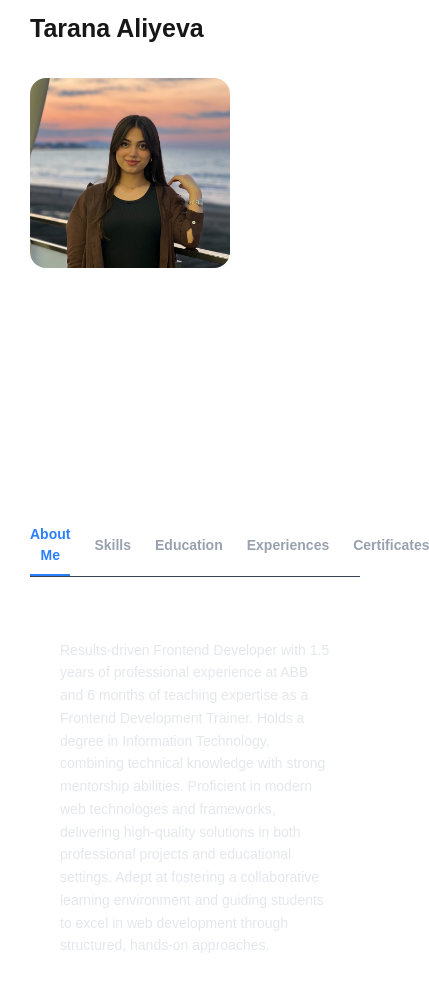
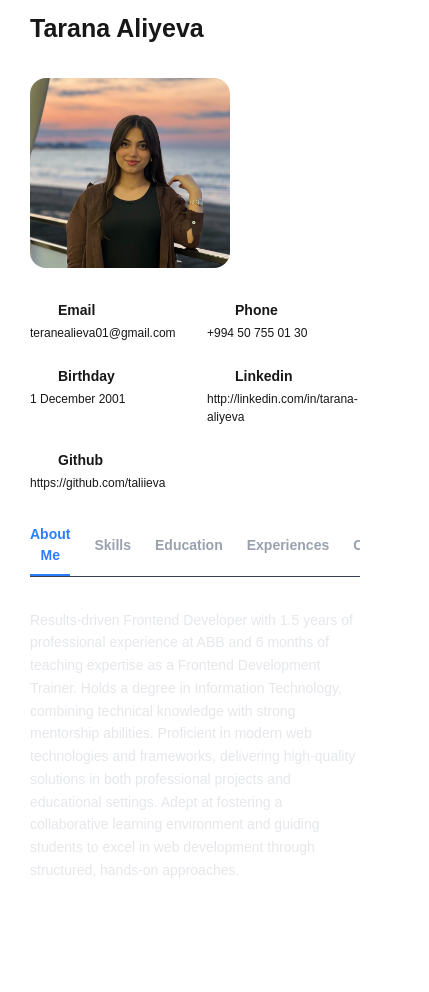
Before and after one commit to taliieva/my-portfolio, a Next.js app: page / in a window 390 px wide. Shown: the top 992 px of the page, 429 px wide, since content can reach past the window. After the commit the page ends 902 px from the top, so only its background shows below. Built offline with nearby package versions, Linux system fonts and the light colour scheme.

Commit message:
theme color and scroll bug

```diff
--- a/src/app/certificates/page.tsx
+++ b/src/app/certificates/page.tsx
@@ -20,7 +20,7 @@ export default function Certificates() {
   };
 
   return (
-    <div className="w-full px-4 py-10 flex flex-col items-center">
+    <div className="w-full md:px-4 py-10 flex flex-col items-center">
       <div className="grid grid-cols-1 sm:grid-cols-2 md:grid-cols-3 gap-4 sm:gap-6 w-full max-w-6xl">
         {certificateList.map((cert, index) => (
           <MotionDiv
--- a/src/app/page.tsx
+++ b/src/app/page.tsx
@@ -22,8 +22,8 @@ export default function Home() {
     <div className="w-full px-[30px] py-[20px] flex flex-col items-center">
       <ContactInfo />
 
-      <div className="flex w-full gap-6 border-b border-gray-700 mt-8">
-        {tabs.map((tab) => (
+      <div className="flex w-full gap-6 border-b border-gray-700 mt-8 overflow-x-auto scrollbar-hide">
+         {tabs.map((tab) => (
           <button
             key={tab}
             onClick={() => setActiveTab(tab)}
--- a/src/components/AboutMe.tsx
+++ b/src/components/AboutMe.tsx
@@ -1,6 +1,6 @@
 export default function AboutMe() {
   return (
-    <div className="w-full p-[30px] flex flex-col gap-[30px]">
+    <div className="w-full md:p-[30px] flex flex-col gap-[30px]">
       {/* <p className="font-black text-[25px]">About Me</p> */}
       <p className="max-w-[800px] leading-relaxed text-gray-200 text-[14px] md:text-[18px]">
         Results-driven Frontend Developer with 1.5 years of professional
--- a/src/components/ContactInfo.tsx
+++ b/src/components/ContactInfo.tsx
@@ -4,9 +4,12 @@ import Image from "next/image";
 
 import dynamic from "next/dynamic";
 
-const MotionDiv = dynamic(() => import("framer-motion").then(mod => mod.motion.div), {
-  ssr: false,
-});
+const MotionDiv = dynamic(
+  () => import("framer-motion").then((mod) => mod.motion.div),
+  {
+    ssr: false,
+  }
+);
 export default function ContactInfo() {
   const aboutInfo = [
     {
@@ -54,9 +57,13 @@ export default function ContactInfo() {
           >
             <div className="flex flex-row items-center gap-2 mb-1">
               {info.icon}
-              <span className="text-white text-sm font-semibold">{info.label}</span>
+              <span className="text-[color:var(--foreground)] text-sm font-semibold">
+                {info.label}
+              </span>
             </div>
-            <p className="text-white text-[12px] md:text-sm break-words">{info.value}</p>
+            <p className="text-[color:var(--foreground)] text-[12px] md:text-sm break-words">
+              {info.value}
+            </p>
           </MotionDiv>
         ))}
       </div>
--- a/src/components/Skills.tsx
+++ b/src/components/Skills.tsx
@@ -31,7 +31,7 @@ export default function Skills() {
   ];
 
   return (
-    <div className="flex max-w-[800px] justify-between p-[30px] flex-col md:flex-row gap-8">
+    <div className="flex max-w-[800px] justify-between md:p-[30px] flex-col md:flex-row gap-8">
       <div className="flex flex-col gap-2">
         <p className="font-black text-[25px] mb-[10px]">Soft Skills</p>
         <MotionDiv
```
